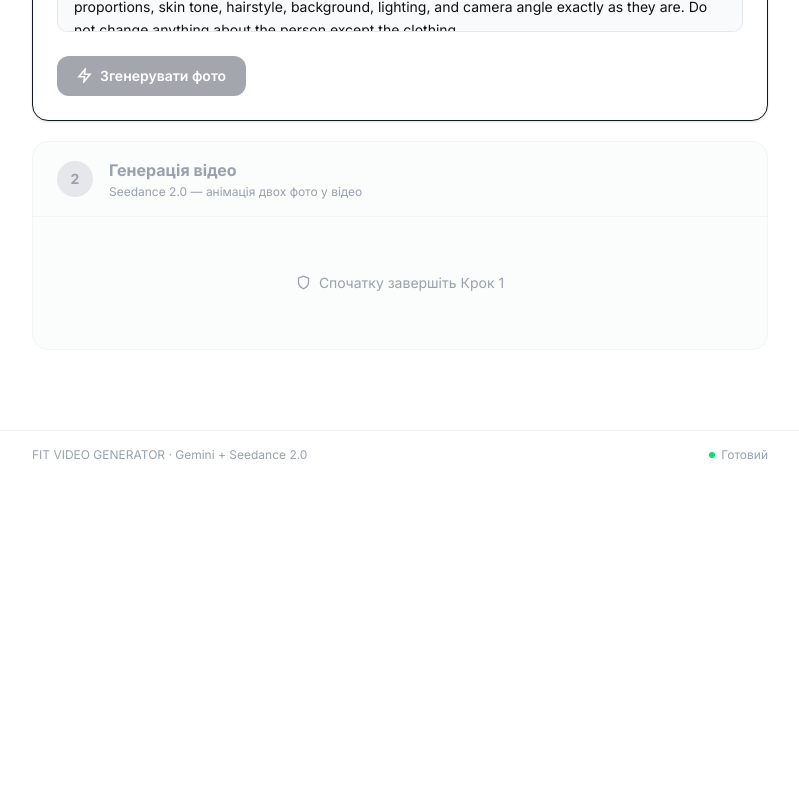
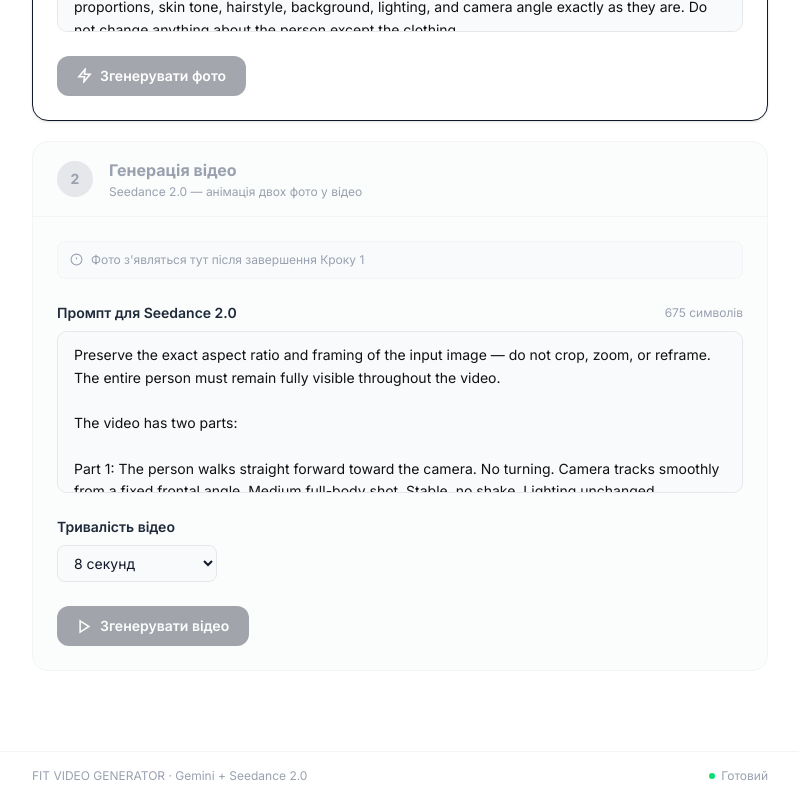
Before and after one commit to smm-creator/-, a Next.js app: page / in a window 1280 px wide. Shown: the part 1130-1930 px from the top of the page, without its empty margins (240-1039 px from the left). Before the commit the page ends 1609 px from the top, so only its background shows below. Built offline with nearby package versions, Linux system fonts and the light colour scheme.

Commit message:
feat: always show Step 2 content — prompt and duration visible before Step 1 completes

```diff
--- a/app/page.tsx
+++ b/app/page.tsx
@@ -381,15 +381,9 @@ export default function Home() {
           isActive={!!geminiResult && !videoUrl}
           isCompleted={!!videoUrl}
         >
-          {!geminiResult ? (
-            <div className="flex items-center justify-center gap-2 py-8 text-gray-400 text-sm">
-              <svg width="15" height="15" viewBox="0 0 24 24" fill="none" stroke="currentColor" strokeWidth="2">
-                <path d="M12 22s8-4 8-10V5l-8-3-8 3v7c0 6 8 10 8 10z" />
-              </svg>
-              Спочатку завершіть Крок 1
-            </div>
-          ) : (
           <div className="flex flex-col gap-6">
+
+              {geminiResult ? (
                 <div>
                   <p className="text-xs font-semibold text-gray-400 uppercase tracking-wider mb-3">Вхідні фото з Gemini</p>
                   <div className="grid grid-cols-2 gap-3">
@@ -405,6 +399,14 @@ export default function Home() {
                     ))}
                   </div>
                 </div>
+              ) : (
+                <div className="flex items-center gap-2 px-3 py-2.5 bg-gray-50 border border-gray-100 rounded-lg text-xs text-gray-400">
+                  <svg width="13" height="13" viewBox="0 0 24 24" fill="none" stroke="currentColor" strokeWidth="2">
+                    <circle cx="12" cy="12" r="10" /><line x1="12" y1="8" x2="12" y2="12" /><line x1="12" y1="16" x2="12.01" y2="16" />
+                  </svg>
+                  Фото з'являться тут після завершення Кроку 1
+                </div>
+              )}
 
               <PromptBox
                 label="Промпт для Seedance 2.0"
@@ -445,7 +447,7 @@ export default function Home() {
                 <button
                   type="button"
                   onClick={handleGenerateSeedance}
-                  disabled={seedanceLoading || !seedancePrompt.trim()}
+                  disabled={!geminiResult || seedanceLoading || !seedancePrompt.trim()}
                   className="flex items-center gap-2 px-5 py-2.5 text-sm font-semibold bg-gray-900 text-white rounded-xl hover:bg-gray-700 transition-colors disabled:opacity-30"
                 >
                   {seedanceLoading ? (
@@ -496,7 +498,6 @@ export default function Home() {
                 />
               )}
             </div>
-          )}
         </StepCard>
       </main>
 
```
Lines whose indentation alone changed are shown as unchanged.
